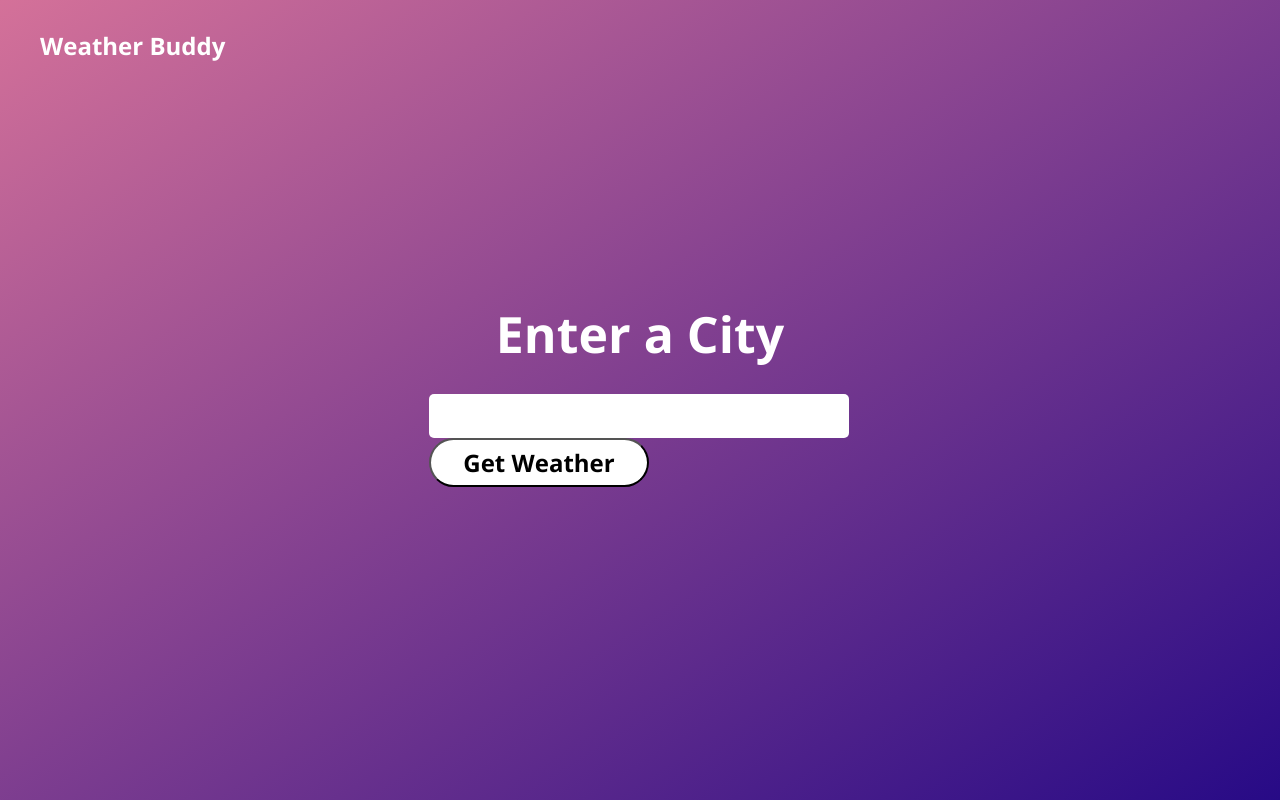
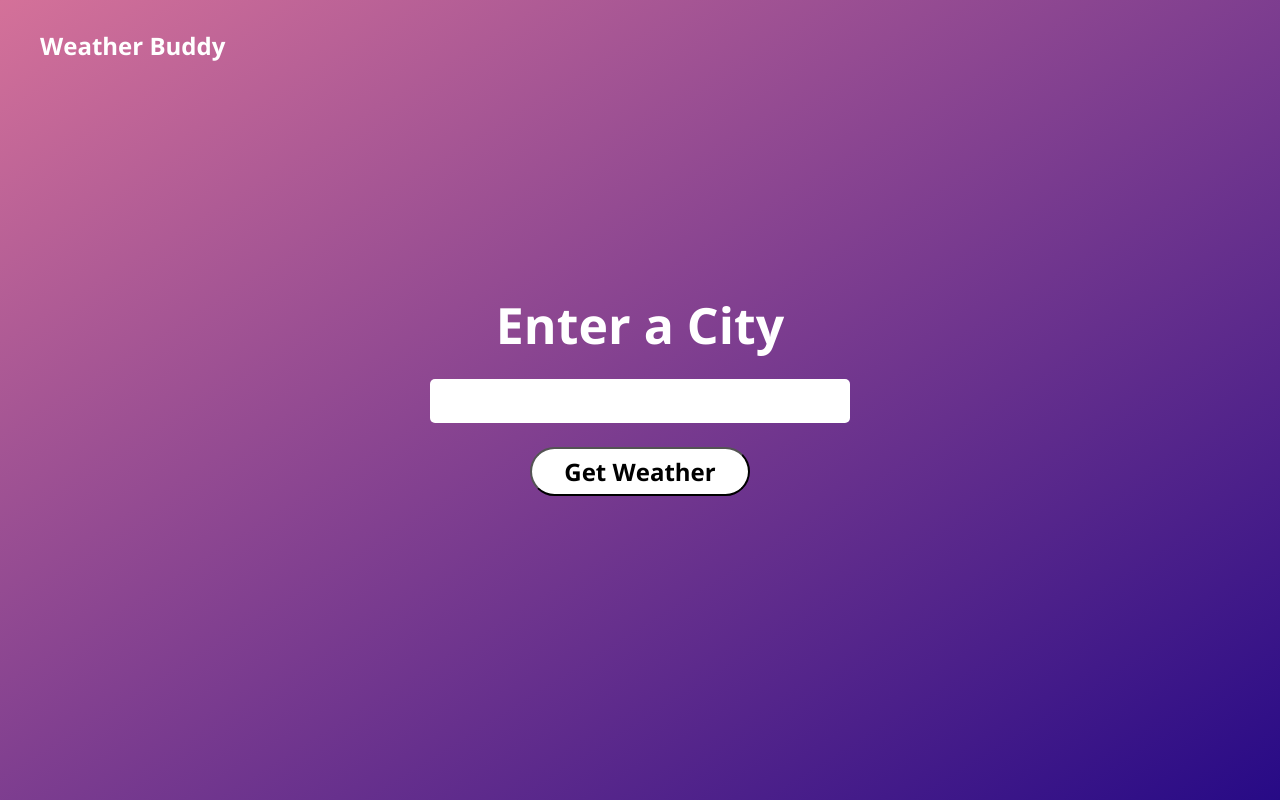
Before and after one commit to miguelagol/weather-buddy, a React (Create React App) app: page / in a window 1280 px wide. Built offline with nearby package versions, Linux system fonts and the light colour scheme; a web font is replaced by a local one.

Commit message:
Delete form

```diff
--- a/src/components/Home.js
+++ b/src/components/Home.js
@@ -35,7 +35,6 @@ export default class Home extends React.Component {
       return (
          <div className={css.home}>
             <h2 className={css.title}>Enter a City</h2>
-            <form onSubmit={this.handleSubmit}>
             <Input
                className={css['responsive-width']}
                variant="big"
@@ -44,7 +43,6 @@ export default class Home extends React.Component {
             <Button type="button" variant="big" onClick={this.handleClick}>
                Get Weather
             </Button>
-            </form>
          </div>
       );
    }
```
Lines whose indentation alone changed are shown as unchanged.
